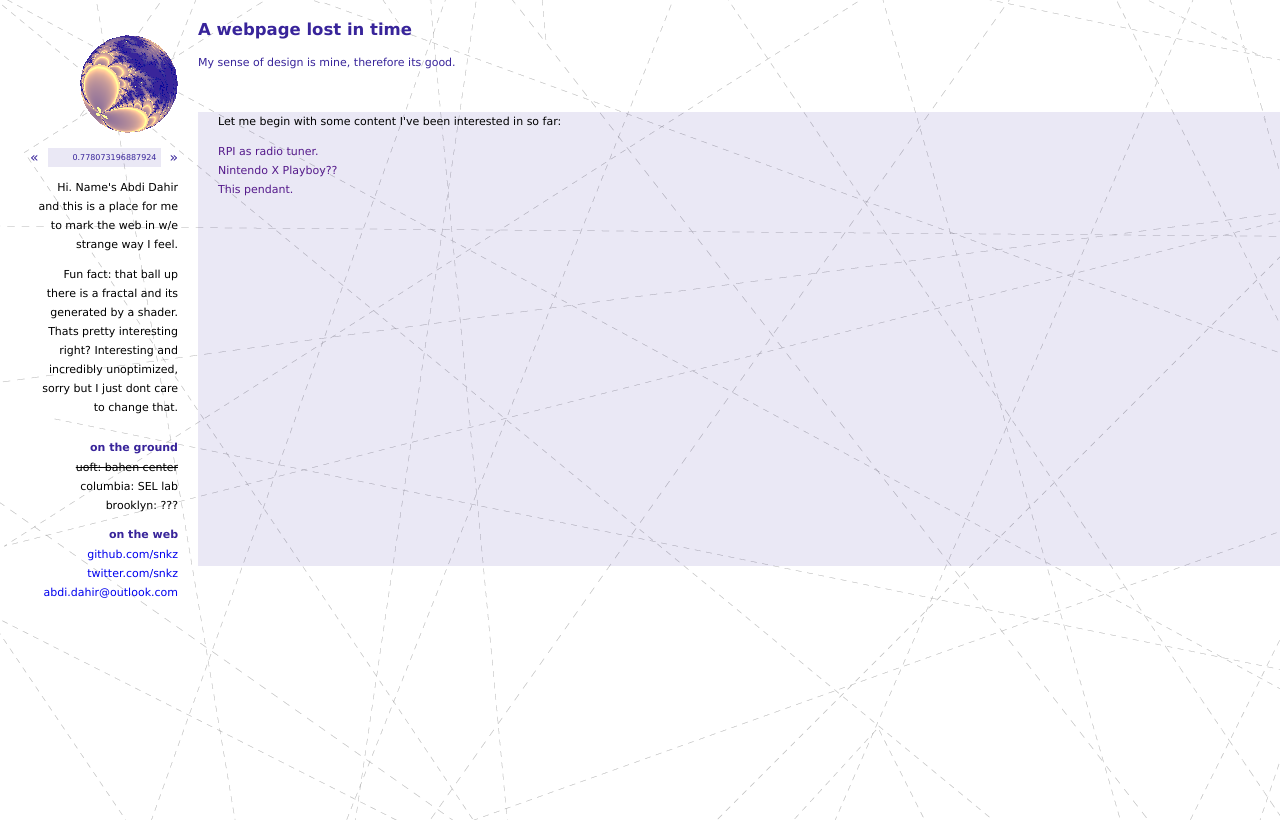
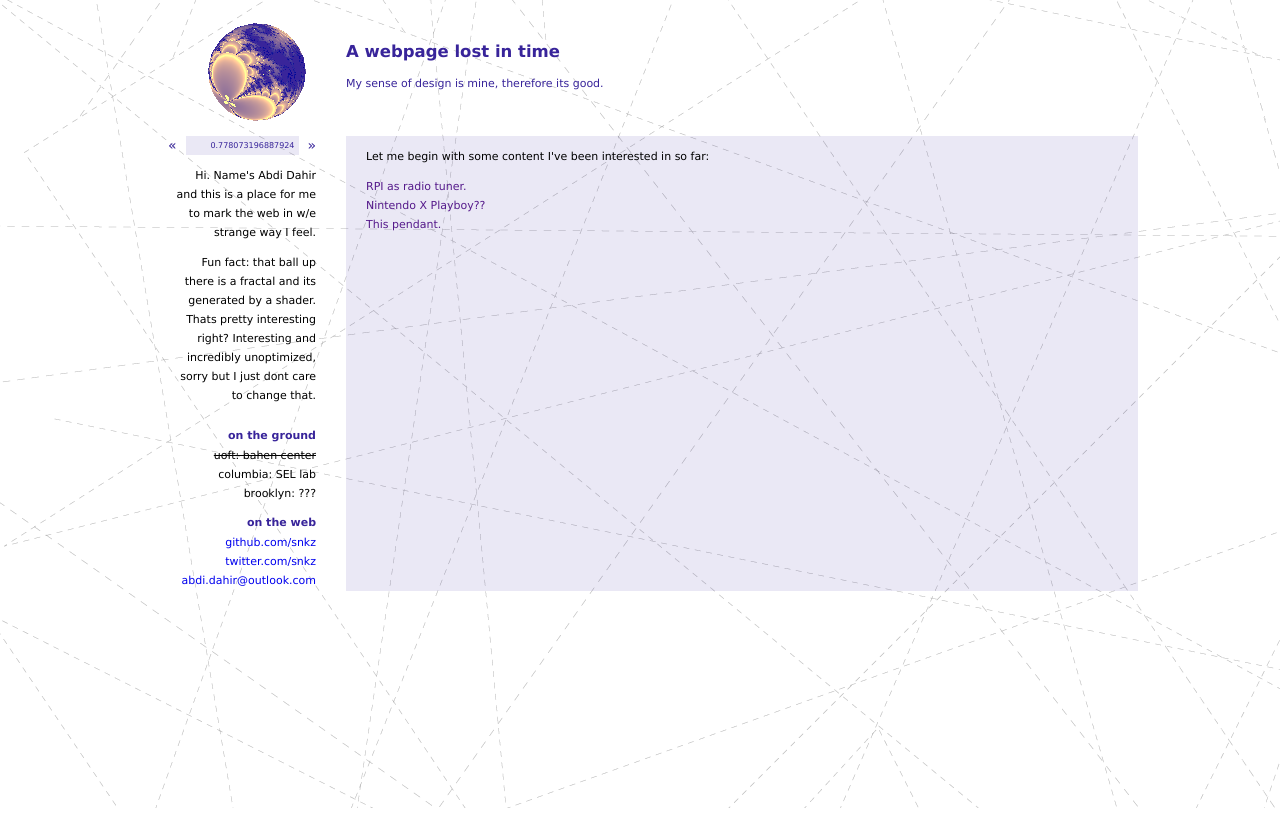
Before and after one commit to Snkz/threejs-playground, a website: page index.html in a window 1280 px wide. Drawn offline with Linux system fonts and the light colour scheme; animation ran at ten frames a second.

Commit message:
aligned site

```diff
--- a/index.html
+++ b/index.html
@@ -4,15 +4,30 @@
         <title> WebGL on a 90's page </title>
     </head>
     <body>
-		<div id="side">
+    <div id = "wrapper">
+        <div id="header">
+
             <div id="icon">
 			<!-- ICON JS GEN-->
 			</div>
+
+
+            <div id="title">
+				<h2 class="rainbow"> A webpage lost in time</h2>
+			    <div id="content">
+				    <p class="rainbow"> My sense of design is mine, therefore its good.  </p>
+			    </div>
+			</div>
+        </div>
+
+		<div id="data">
+            <div id="side">
 		        <div id="ratepicker"  unselectable='on' onselectstart='return false;'>
 			        <div id="larrow" onclick="boostRate(-1);"> &laquo </div>
 			        <div id="rarrow" onclick="boostRate(1);"> &raquo </div>
 			        <div id = "currate"></div>
 			    </div>
+
 			    <div id="leftbar">
 			    	<p id = "blurb">
                         Hi. Name's Abdi Dahir and this is a place for me to mark
@@ -38,6 +53,7 @@
 
 			    		</ul>
 			    	</div>
+
 			    	<div id="section80">
 			    		<h4 id="section" class="rainbow"> on the web </h4>
 			    		<ul>
@@ -52,16 +68,9 @@
 			    			</li>
 			    		</ul>
 			    	</div>
+
 			    </div>
             </div>
-		<div id="data">
-			<div id="title">
-				<h2 class="rainbow"> A webpage lost in time</h2>
-			</div>
-			<div id="content">
-				<p class="rainbow"> My sense of design is mine, therefore its good.  </p>
-			</div>
-			<div id = "stuff">
             <div id="block">
                 <div id="block-text">
                   <p> Let me begin with some content I've been interested in so far: <p>
@@ -71,7 +80,7 @@
 
                 </div>
             </div>
-			</div>
+
 		</div>
 
 	<!-- shadaah -->
@@ -179,5 +188,6 @@
 	<script src="js/three.min.js"></script>
     <script id="main" src="js/scripts.js"></script>
 
+    </div>
     </body>
 </html>
--- a/style.css
+++ b/style.css
@@ -3,14 +3,19 @@
 canvas { width: 100%; height: 100% }
 html { width: 100%; height: 100% }
 body { background-image:url('textures/white-lines.gif'); background-color: #FFFFFF;
-	   margin: 20px 10px 10px; font: 11px/19px Verdana, Arial, Helvetica, sans-serif;
+	   font: 11px/19px Verdana, Arial, Helvetica, sans-serif;
 	   color: #000000; -webkit-font-smoothing: antialiased; -webkit-text-size-adjust:
 	   100%; width: 100%; height:100%;}
 
-#side { width: 168px; margin: 0px auto; padding: 0px 10px 0px 10px; display: inline-block; float: left; }
-#data { margin: 0px 10px; display: inline; width: 80%;}
-#icon { width: 128px; height: 128px; padding-left: 30px;}
-#title {}
+#wrapper { margin: 0px auto; width: 1000px; }
+#header {}
+#title { float: left; margin: 20px 40px;}
+#blurb { text-align: right; padding-left: 32px;}
+#icon { width: 128px; height: 128px; padding-left: 30px; float: left;}
+#data { clear: left; margin: 0px 10px; overflow:hidden;}
+#side { width: 168px; margin: 0px auto; float: left; margin-right: 20px;
+        padding-bottom: 1000px; margin-bottom: -1000px;}
+#location { margin: 0px 0px; }
 #leftbar { float: right; margin: 0px 10px 0px 10px;}
 #section80 { float: right;  display: block; margin: -5px 0px -10px 0px;}
 #section { text-align: right; margin-bottom: -10px ; padding: 0px;}
@@ -19,13 +24,11 @@ body { background-image:url('textures/white-lines.gif'); background-color: #FFFF
 		  cursor: pointer; cursor: hand;}
 #rarrow { display: inline; text-align: right; font-size: 14px; float: right;
 		  cursor: pointer; cursor: hand; margin: 0px 0px 0px 0px; }
-#blurb { text-align: right; padding-left: 32px;}
 #rainbow { colour: #000000 }
-#location { margin: 0px 0px; }
-#block {margin-left: 188px; height: 454px; background: #FFFFFF;}
-#block-text{margin: 40px 20px; color: #000000; text-align: left; margin-right:10px;}
+#block {background-color: #FFFF00; float: left; width: 792px; overflow: hidden;
+        padding-bottom: 1000px; margin-bottom: -1000px;}
+#block-text{margin: 10px 20px; color: #000000; text-align: left; margin-right:10px;}
 #block-text a{display:block;}
-#stuff {width: 100%; margin: 0px auto; padding-top: 0px;}
 #currate { text-align: right; display: inline-block; font-size: 8px; margin: 0px 8px 0px 0px;
 		   padding: 0px 5px 0px 0px; float:right; width: 108px; cursor: default;}
 #ratepicker { margin: 0px 10px 0px 10px; -moz-user-select: none; -webkit-user-select: none;
```
Lines whose indentation alone changed are shown as unchanged.
